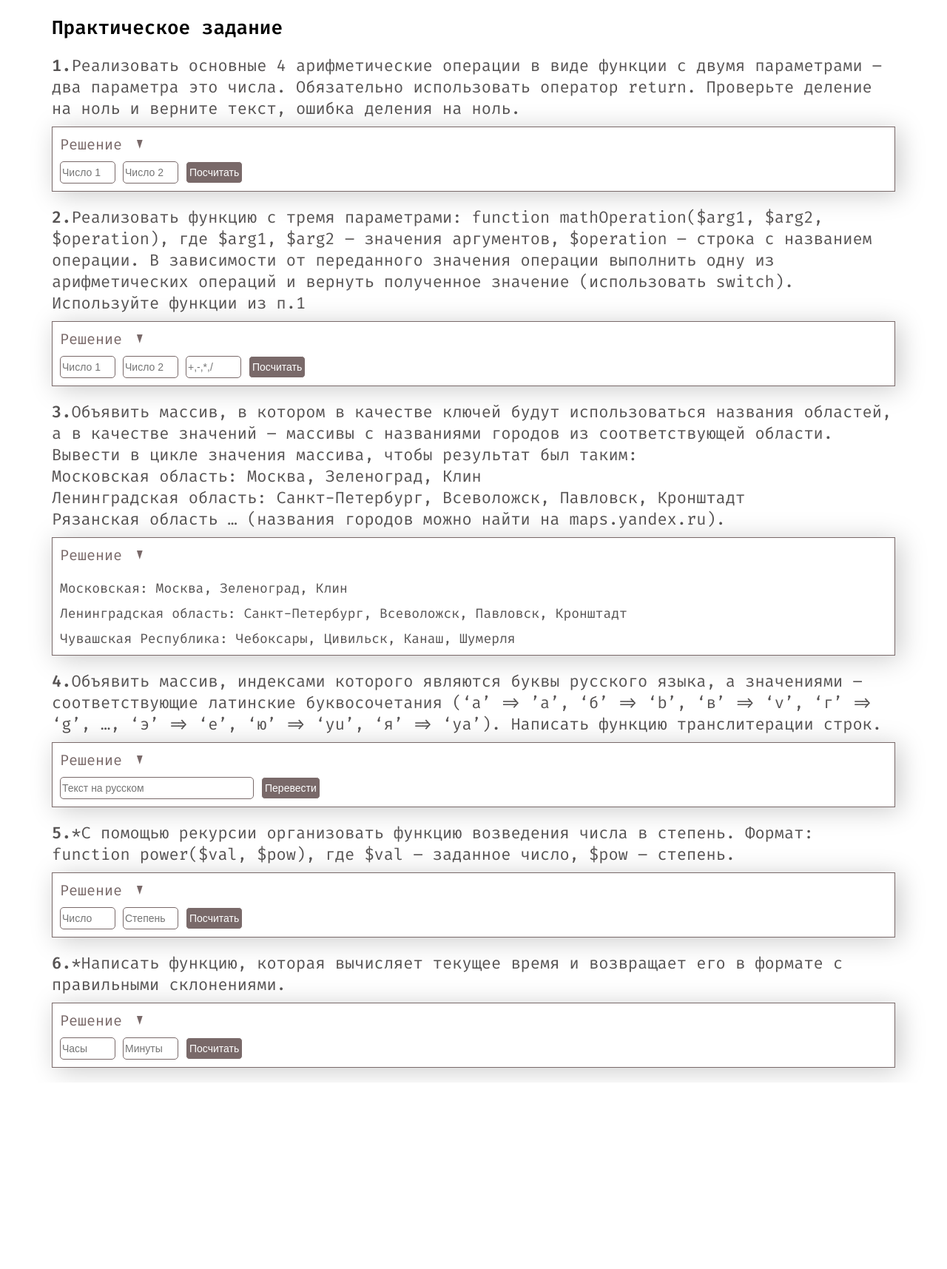
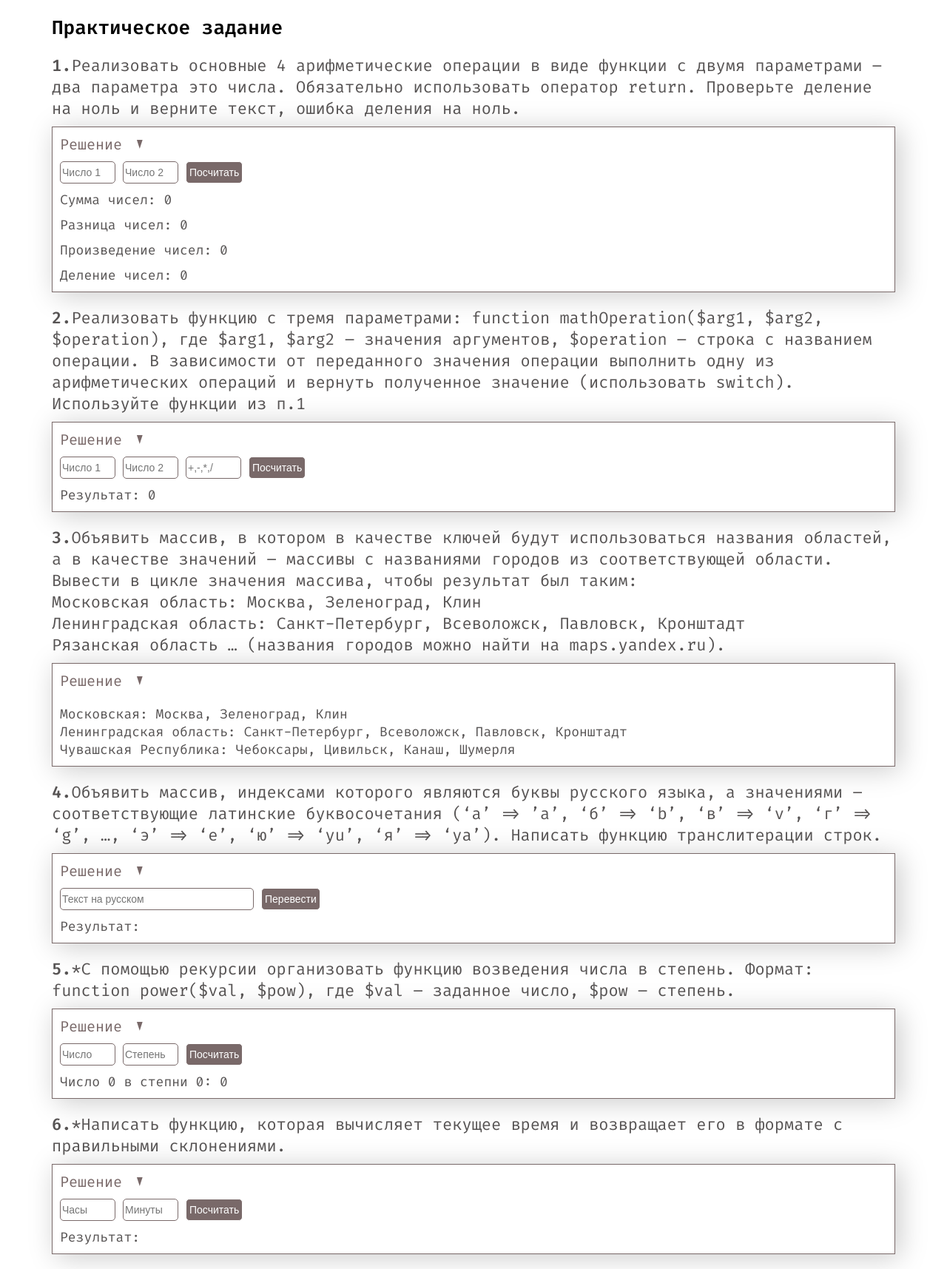
Before and after one commit to Big198801/PHP, a PHP site: page / in a window 1280 px wide. Shown: the whole page at 74% size. Before the commit the page ends 1459 px from the top, so only its background shows below. Run offline with PHP 8.4, Linux system fonts and the light colour scheme.

Commit message:
Домашняя работа 2 правки

```diff
--- a/php-fpm-port/code/index.php
+++ b/php-fpm-port/code/index.php
@@ -1,36 +1,4 @@
 <?php
-
-$region_city = [
-    'Московская' => [
-        'Москва',
-        'Зеленоград',
-        'Клин'
-    ],
-    'Ленинградская область' => [
-        'Санкт-Петербург',
-        'Всеволожск',
-        'Павловск',
-        'Кронштадт'
-    ],
-    'Чувашская Республика' => [
-        'Чебоксары',
-        'Цивильск',
-        'Канаш',
-        'Шумерля'
-    ]
-];
-
-/* foreach ($region_city as $region => $citys) {
-    echo $region;
-    if ($citys !== null) {
-        echo ": ";
-        foreach ($citys as $city) {
-            echo $city;
-            if (next($citys) !== false) echo ", ";
-        }
-    }
-}
-*/
 
 function sum(int $arg1, int $arg2): int
 {
@@ -136,6 +104,98 @@ function get_validate_time(int $number, string $singular, string $plural1, strin
     }
 }
 
+$result_region_city = "";
+$region_city = [
+    'Московская' => [
+        'Москва',
+        'Зеленоград',
+        'Клин'
+    ],
+    'Ленинградская область' => [
+        'Санкт-Петербург',
+        'Всеволожск',
+        'Павловск',
+        'Кронштадт'
+    ],
+    'Чувашская Республика' => [
+        'Чебоксары',
+        'Цивильск',
+        'Канаш',
+        'Шумерля'
+    ]
+];
+
+foreach ($region_city as $region => $citys) {
+    $result_region_city .= $region;
+    if ($citys !== null) {
+        $result_region_city .= ": ";
+        foreach ($citys as $city) {
+            $result_region_city .= $city;
+            if (next($citys) !== false) {
+                $result_region_city .= ", ";
+            } else {
+                $result_region_city .= "<br>";
+            }
+        }
+    }
+}
+
+$num1_ex01 = 0;
+$num2_ex01 = 0;
+$result_sum = 0;
+$result_diff = 0;
+$result_prod = 0;
+$result_quot = 0;
+
+if (isset($_POST['num1_ex01']) && isset($_POST['num2_ex01'])) {
+    $num1_ex01 = (int)$_POST['num1_ex01'];
+    $num2_ex01 = (int)$_POST['num2_ex01'];
+    $result_sum = sum($num1_ex01, $num2_ex01);
+    $result_diff = diff($num1_ex01, $num2_ex01);
+    $result_prod = prod($num1_ex01, $num2_ex01);
+    $result_quot = quot($num1_ex01, $num2_ex01);
+}
+
+$num1_ex02 = 0;
+$num2_ex02 = 0;
+$operator = '';
+$result_math = 0;
+
+if (isset($_POST['num1_ex02']) && isset($_POST['num2_ex02']) && isset($_POST['operate'])) {
+    $num1_ex02 = (int)$_POST['num1_ex02'];
+    $num2_ex02 = (int)$_POST['num2_ex02'];
+    $operator = $_POST['operate'];
+    $result_math = with_operation($num1_ex02, $num2_ex02, $operator);
+}
+
+$string = "";
+$result_transliteration = "";
+
+if (isset($_POST['transliteration'])) {
+    $string = $_POST['transliteration'];
+    $result_transliteration = transliteration($string);
+}
+
+$num1_ex05 = 0;
+$num2_ex05 = 0;
+$result_power = 0;
+
+if (isset($_POST['num1_ex05']) && isset($_POST['num2_ex05'])) {
+    $num1_ex05 = (int)$_POST['num1_ex05'];
+    $num2_ex05 = (int)$_POST['num2_ex05'];
+    $result_power = power($num1_ex05, $num2_ex05);
+}
+
+$num1_ex06 = 0;
+$num2_ex06 = 0;
+$result_time = "";
+
+if (isset($_POST['num1_ex06']) && isset($_POST['num2_ex06'])) {
+    $num1_ex06 = (int)$_POST['num1_ex06'];
+    $num2_ex06 = (int)$_POST['num2_ex06'];
+    $result_time = validate_time($num1_ex06, $num2_ex06);
+}
+
 ?>
 
 <!doctype html>
@@ -169,15 +229,10 @@ function get_validate_time(int $number, string $singular, string $plural1, strin
                 </label>
                 <button class="button" type="submit">Посчитать</button>
             </form>
-            <?php
-            if (isset($_POST['num1_ex01']) && isset($_POST['num2_ex01'])):
-                $num1_ex01 = (int)$_POST['num1_ex01'];
-                $num2_ex01 = (int)$_POST['num2_ex01']; ?>
-                <p class="result"><?php echo "Сумма чисел: " . sum($num1_ex01, $num2_ex01); ?></p>
-                <p class="result"><?php echo "Разница чисел: " . diff($num1_ex01, $num2_ex01); ?></p>
-                <p class="result"><?php echo "Произведение чисел: " . prod($num1_ex01, $num2_ex01); ?></p>
-                <p class="result"><?php echo "Деление чисел: " . quot($num1_ex01, $num2_ex01); ?></p>
-            <?php endif; ?>
+            <p class="result"><?php echo "Сумма чисел: " . $result_sum; ?></p>
+            <p class="result"><?php echo "Разница чисел: " . $result_diff; ?></p>
+            <p class="result"><?php echo "Произведение чисел: " . $result_prod; ?></p>
+            <p class="result"><?php echo "Деление чисел: " . $result_quot; ?></p>
         </details>
     </article>
     <article class="example__box">
@@ -200,13 +255,7 @@ function get_validate_time(int $number, string $singular, string $plural1, strin
                 </label>
                 <button class="button" type="submit">Посчитать</button>
             </form>
-            <?php
-            if (isset($_POST['num1_ex02']) && isset($_POST['num2_ex02']) && isset($_POST['operate'])):
-                $num1_ex02 = (int)$_POST['num1_ex02'];
-                $num2_ex02 = (int)$_POST['num2_ex02'];
-                $operator = $_POST['operate']; ?>
-                <p class="result"><?php echo "Результат: " . with_operation($num1_ex02, $num2_ex02, $operator); ?></p>
-            <?php endif; ?>
+            <p class="result"><?php echo "Результат: " . $result_math; ?></p>
         </details>
     </article>
     <article class="example__box">
@@ -218,19 +267,7 @@ function get_validate_time(int $number, string $singular, string $plural1, strin
             Рязанская область … (названия городов можно найти на maps.yandex.ru).</h2>
         <details open class="example__task_solution">
             <summary>Решение</summary>
-            <?php foreach ($region_city as $region => $citys): ?>
-                <p class="result">
-                    <?php echo $region;
-                    if ($citys !== null):
-                        echo ": ";
-                        foreach ($citys as $city):
-                            echo $city;
-                            if (next($citys) !== false)
-                                echo ", ";
-                        endforeach;
-                    endif; ?>
-                </p>
-            <?php endforeach; ?>
+            <p class="result"><?php echo $result_region_city ?> </p>
         </details>
     </article>
     <article class="example__box">
@@ -246,11 +283,7 @@ function get_validate_time(int $number, string $singular, string $plural1, strin
                 </label>
                 <button class="button" type="submit">Перевести</button>
             </form>
-            <?php
-            if (isset($_POST['transliteration'])):
-                $string = $_POST['transliteration']; ?>
-                <p class="result"><?php echo "Результат: " . transliteration($string); ?></p>
-            <?php endif; ?>
+            <p class="result"><?php echo "Результат: " . $result_transliteration; ?></p>
         </details>
     </article>
     <article class="example__box">
@@ -267,12 +300,7 @@ function get_validate_time(int $number, string $singular, string $plural1, strin
                 </label>
                 <button class="button" type="submit">Посчитать</button>
             </form>
-            <?php
-            if (isset($_POST['num1_ex05']) && isset($_POST['num2_ex05'])):
-                $num1_ex05 = (int)$_POST['num1_ex05'];
-                $num2_ex05 = (int)$_POST['num2_ex05']; ?>
-                <p class="result"><?php echo "Число $num1_ex05 в степни $num2_ex05: " . power($num1_ex05, $num2_ex05); ?></p>
-            <?php endif; ?>
+            <p class="result"><?php echo "Число $num1_ex05 в степни $num2_ex05: " . $result_power; ?></p>
         </details>
     </article>
     <article class="example__box">
@@ -289,12 +317,7 @@ function get_validate_time(int $number, string $singular, string $plural1, strin
                 </label>
                 <button class="button" type="submit">Посчитать</button>
             </form>
-            <?php
-            if (isset($_POST['num1_ex06']) && isset($_POST['num2_ex06'])):
-                $num1_ex06 = (int)$_POST['num1_ex06'];
-                $num2_ex06 = (int)$_POST['num2_ex06']; ?>
-                <p class="result"><?php echo "Результат: " . validate_time($num1_ex06, $num2_ex06); ?></p>
-            <?php endif; ?>
+            <p class="result"><?php echo "Результат: " . $result_time; ?></p>
         </details>
     </article>
 </div>
```
